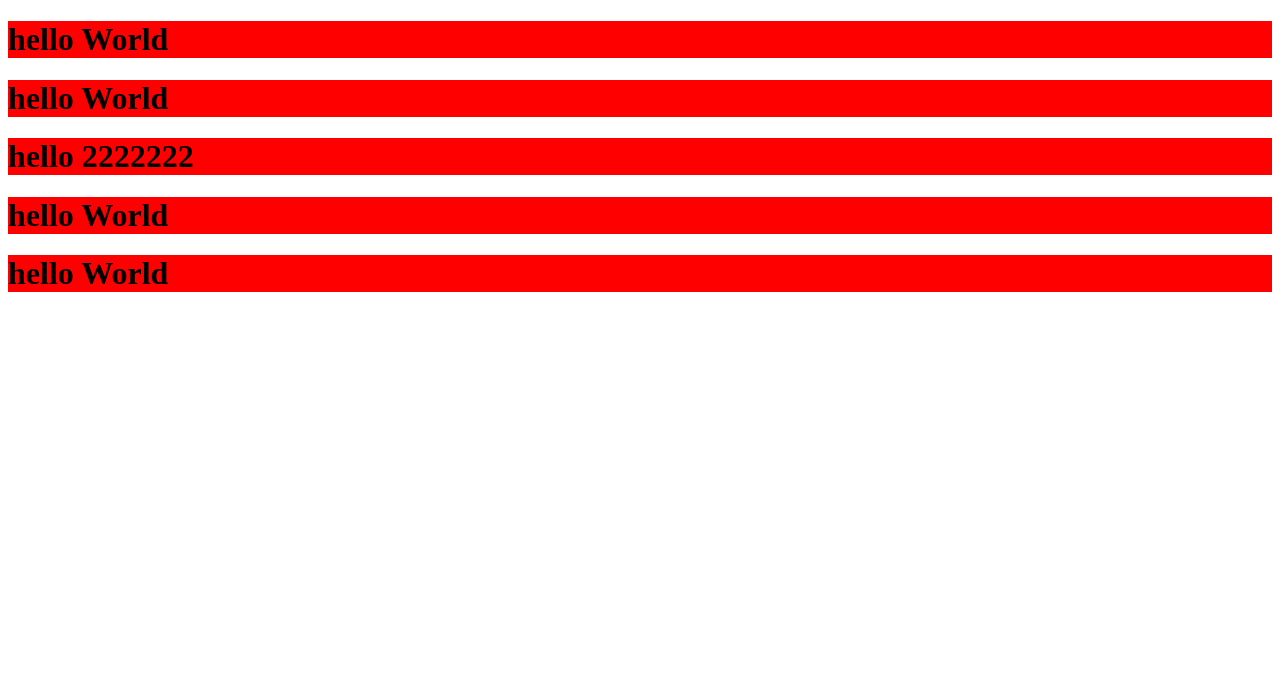
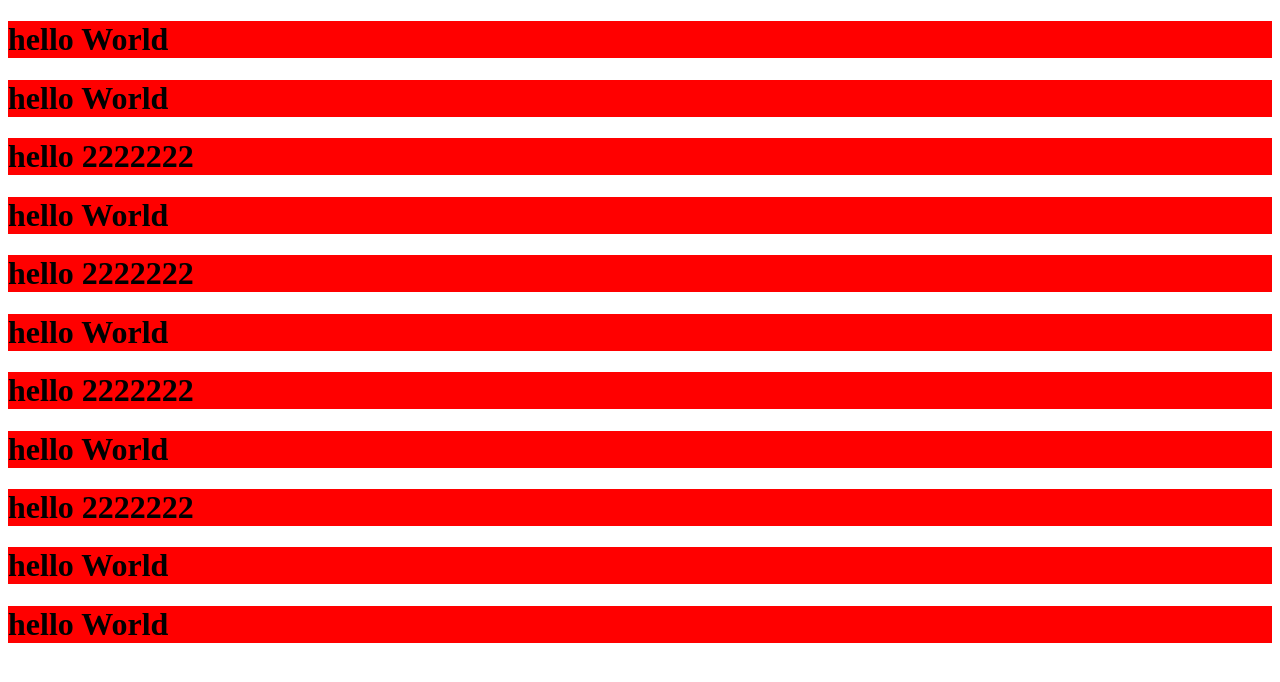
Before and after one commit to guochanghan4813/han1814, a plain HTML site: page index.html in a window 1280 px wide. Drawn offline with Linux system fonts and the light colour scheme.

Commit message:
Update index.html

```diff
--- a/index.html
+++ b/index.html
@@ -13,6 +13,12 @@
         <h1>hello World</h1>
         <h1>hello 2222222</h1>
         <h1>hello World</h1>
+        <h1>hello 2222222</h1>
+        <h1>hello World</h1>
+        <h1>hello 2222222</h1>
+        <h1>hello World</h1>
+        <h1>hello 2222222</h1>
+        <h1>hello World</h1>
         <h1>hello World</h1>
     </div>
     <script src="js/a.js"></script>
```
